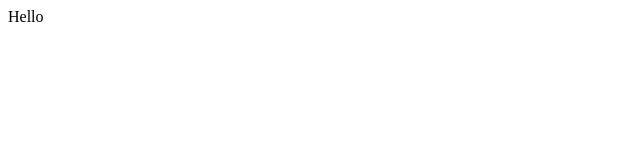
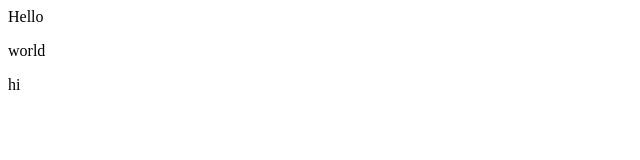
Before and after one commit to IshuGupta02/demo-repo, a plain HTML site: page index.html in a window 1280 px wide. Shown: the full height of the page, 0-640 px from the left. Drawn offline with Linux system fonts and the light colour scheme.

Commit message:
changed index.html

```diff
--- a/index.html
+++ b/index.html
@@ -1 +1,3 @@
 <div>Hello</div>
+<p> world</p>
+<p>hi</p>
```
